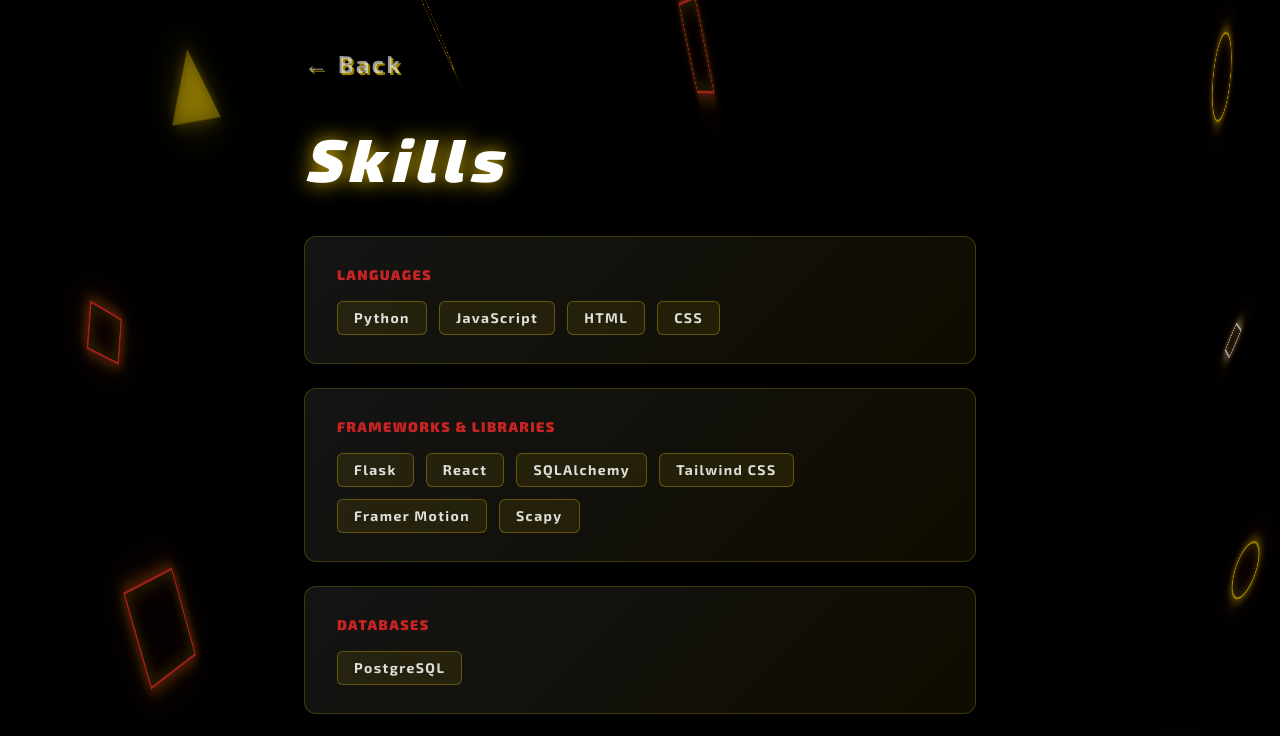
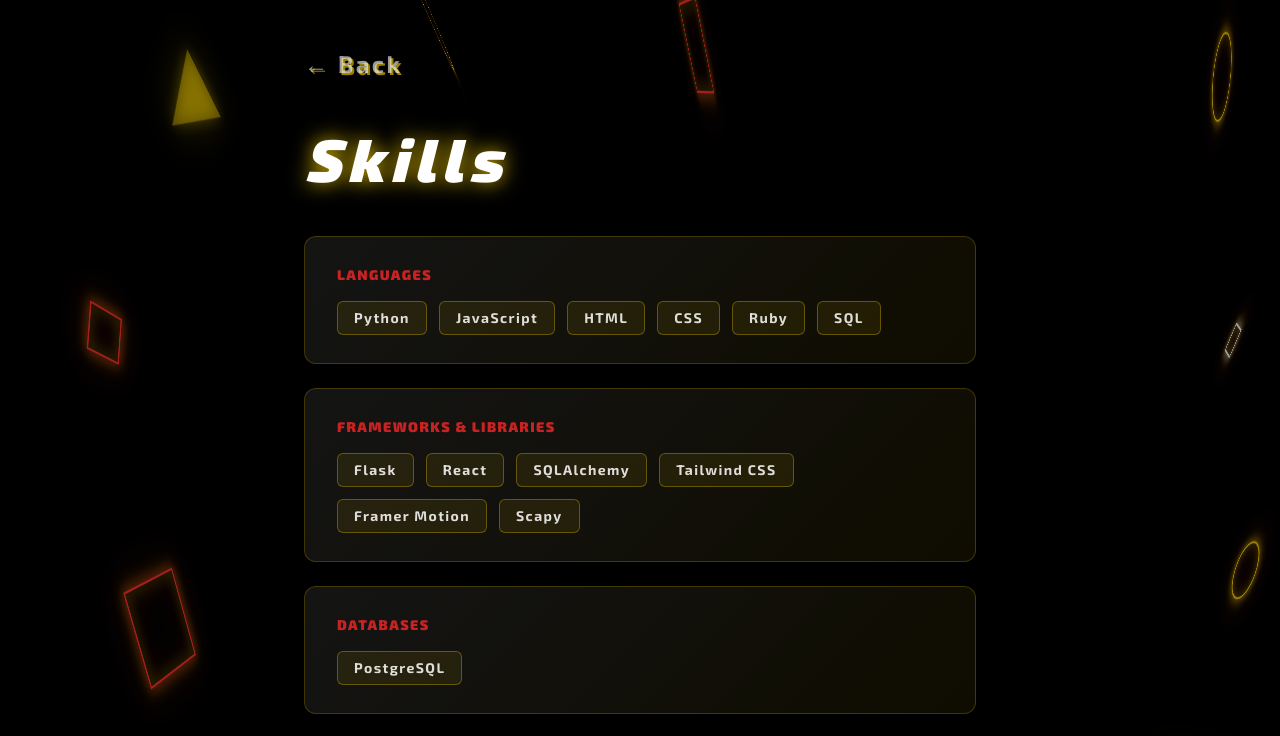
Before and after one commit to NOKIA05/E-Portfolio, a React (Vite) app in the folder frontend/: page /skills in a window 1280 px wide. Shown: the top 736 px of the page. Built offline with nearby package versions, Linux system fonts and the light colour scheme.

Commit message:
Add Ruby and SQL to skills

```diff
--- a/frontend/src/pages/Skills.jsx
+++ b/frontend/src/pages/Skills.jsx
@@ -11,7 +11,7 @@
 const skillGroups = [
     {
         label: 'LANGUAGES',
-        skills: ['Python', 'JavaScript', 'HTML', 'CSS'],
+        skills: ['Python', 'JavaScript', 'HTML', 'CSS', 'Ruby', 'SQL'],
     },
     {
         label: 'FRAMEWORKS & LIBRARIES',
```
